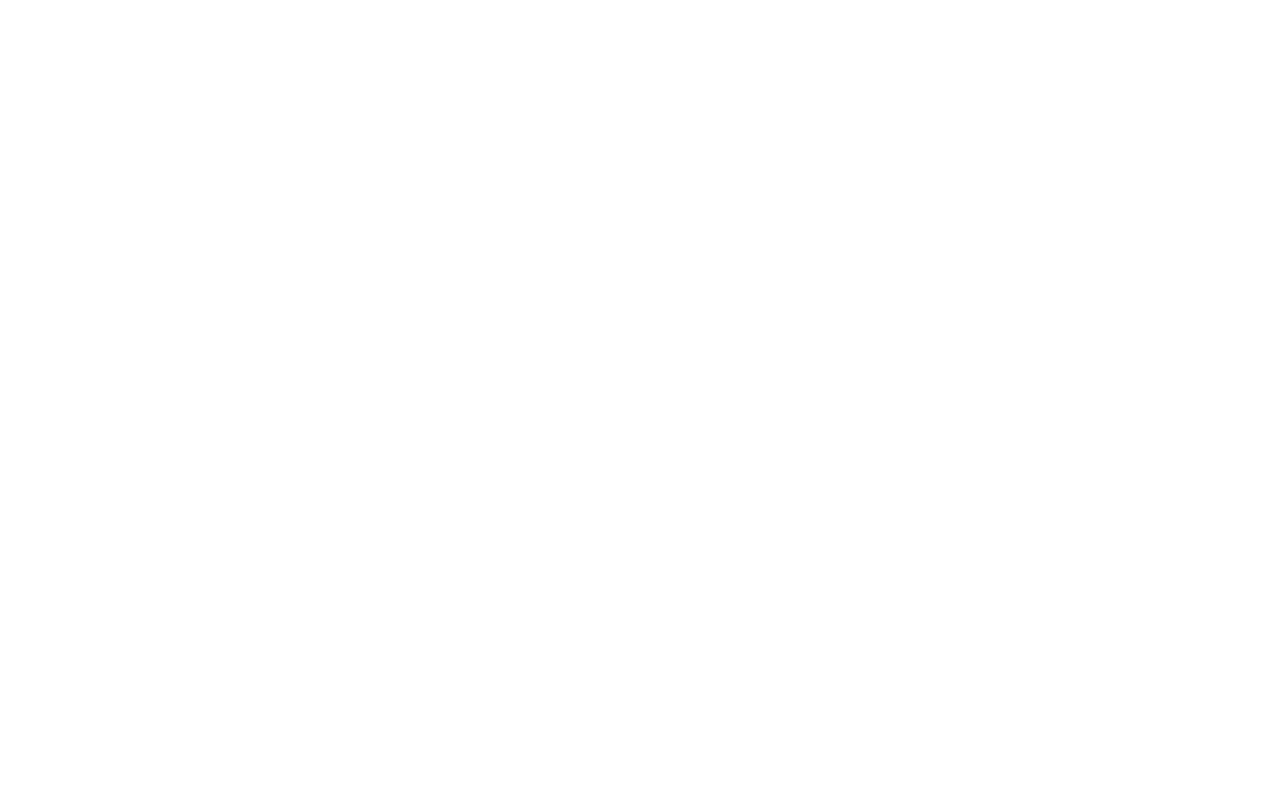
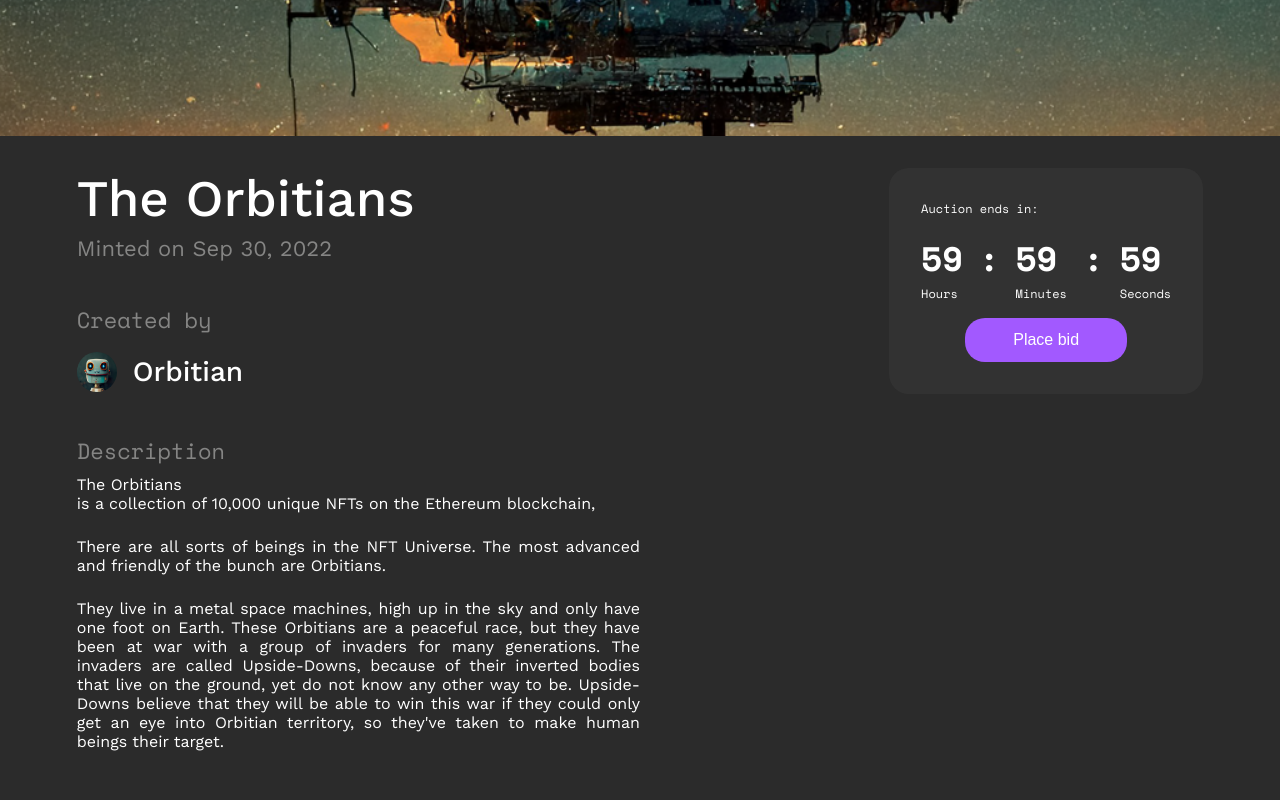
Before and after one commit to ibrohimmath/Marketplace-team, a React (Vite) app: page /nft in a window 1280 px wide. Before the commit this address had no page. Shown: the part 520-1320 px from the top of the page. Before the commit the page ends 800 px from the top, so only its background shows below. Built offline with nearby package versions, Linux system fonts and the light colour scheme.

Commit message:
added nft page Info component

```diff
--- a/src/App.jsx
+++ b/src/App.jsx
@@ -7,6 +7,7 @@
 import Rankings from "./pages/rankings";
 import ConnectWallet from "./pages/connect_wallet";
 import Artist from "./pages/artist";
+import NftPage from "./pages/nft";
 
 import "./components/styles/global.scss";
 
@@ -35,6 +36,10 @@
     path: "artist",
     element: <Artist />,
   },
+  {
+    path: "nft",
+    element: <NftPage />,
+  },
 ]);
 
 function App() {
--- /dev/null
+++ b/src/components/NftPageInfo/index.jsx
@@ -0,0 +1,157 @@
+import clsx from "clsx";
+import Container from "../Container";
+import {
+  H1,
+  H2,
+  H3,
+  H4,
+  H5,
+  Base,
+  Caption,
+  FontFamily,
+  Boldness,
+} from "../Typography";
+import { Button, Type, Size } from "../Button";
+import { ImgSquare } from "../Img";
+
+import happySrc from "../../assets/rusty.png";
+import cn from "./style.module.scss";
+
+function NftPageInfo({ style }) {
+  return (
+    <Container>
+      <div className={clsx(cn["nft-page__info"])} style={style}>
+        <div className={clsx(cn["page-info-head__grid"])}>
+          <div className={clsx(cn["grid_a"])}>
+            <H2 fontFamily={FontFamily.secondary} boldness={Boldness.semibold}>
+              The Orbitians
+            </H2>
+            <H5
+              fontFamily={FontFamily.secondary}
+              boldness={Boldness.normal}
+              style={{ marginTop: "0.5rem", color: "#858584" }}
+            >
+              Minted on Sep 30, 2022
+            </H5>
+          </div>
+          <div className={clsx(cn["grid_c"])}>
+            <H5
+              fontFamily={FontFamily.primary}
+              boldness={Boldness.normal}
+              style={{ marginTop: "1rem", color: "#858584" }}
+            >
+              Created by
+            </H5>
+            <div
+              style={{
+                marginTop: "1rem",
+                display: "flex",
+                alignItems: "center",
+                gap: "1rem",
+              }}
+            >
+              <ImgSquare
+                src={happySrc}
+                style={{ width: "2.5rem", height: "2.5rem" }}
+              />
+              <H4
+                fontFamily={FontFamily.secondary}
+                boldness={Boldness.semibold}
+              >
+                Orbitian
+              </H4>
+            </div>
+          </div>
+          <div className={clsx(cn["grid_b"])}>
+            <div className={clsx(cn["timer-block"])}>
+              <Caption
+                fontFamily={FontFamily.primary}
+                boldness={Boldness.semibold}
+              >
+                Auction ends in:
+              </Caption>
+              <div className={clsx(cn["flex"])}>
+                <div className={clsx(cn["flex-col"])}>
+                  <H3 fontFamily={FontFamily.primary} boldness={Boldness.bold}>
+                    59
+                  </H3>
+                  <Caption fontFamily={FontFamily.primary}>Hours</Caption>
+                </div>
+                <div className={clsx(cn["flex-col"])}>
+                  <H3 fontFamily={FontFamily.primary} boldness={Boldness.bold}>
+                    :
+                  </H3>
+                </div>
+                <div className={clsx(cn["flex-col"])}>
+                  <H3 fontFamily={FontFamily.primary} boldness={Boldness.bold}>
+                    59
+                  </H3>
+                  <Caption fontFamily={FontFamily.primary}>Minutes</Caption>
+                </div>
+                <div className={clsx(cn["flex-col"])}>
+                  <H3 fontFamily={FontFamily.primary} boldness={Boldness.bold}>
+                    :
+                  </H3>
+                </div>
+                <div className={clsx(cn["flex-col"])}>
+                  <H3 fontFamily={FontFamily.primary} boldness={Boldness.bold}>
+                    59
+                  </H3>
+                  <Caption fontFamily={FontFamily.primary}>Seconds</Caption>
+                </div>
+              </div>
+              <Button
+                type={Type.primary}
+                size={Size.md}
+                text="Place bid"
+                style={{ margin: "auto", marginTop: "1rem", display: "block" }}
+              />
+            </div>
+          </div>
+        </div>
+        <div className={clsx(cn["nft-page__desription"])}>
+          <H5
+            fontFamily={FontFamily.primary}
+            boldness={Boldness.normal}
+            style={{ marginTop: "2.5rem", color: "#858584" }}
+          >
+            Description
+          </H5>
+
+          <Base
+            fontFamily={FontFamily.secondary}
+            boldness={Boldness.normal}
+            style={{ marginTop: "0.5rem", textAlign: "justify" }}
+          >
+            The Orbitians <br /> is a collection of 10,000 unique NFTs on the
+            Ethereum blockchain,
+          </Base>
+          <Base
+            fontFamily={FontFamily.secondary}
+            boldness={Boldness.normal}
+            style={{ marginTop: "1.5rem", textAlign: "justify" }}
+          >
+            There are all sorts of beings in the NFT Universe. The most advanced
+            and friendly of the bunch are Orbitians.
+          </Base>
+          <Base
+            fontFamily={FontFamily.secondary}
+            boldness={Boldness.normal}
+            style={{ marginTop: "1.5rem", textAlign: "justify" }}
+          >
+            They live in a metal space machines, high up in the sky and only
+            have one foot on Earth. These Orbitians are a peaceful race, but
+            they have been at war with a group of invaders for many generations.
+            The invaders are called Upside-Downs, because of their inverted
+            bodies that live on the ground, yet do not know any other way to be.
+            Upside-Downs believe that they will be able to win this war if they
+            could only get an eye into Orbitian territory, so they've taken to
+            make human beings their target.
+          </Base>
+        </div>
+      </div>
+    </Container>
+  );
+}
+
+export default NftPageInfo;
--- /dev/null
+++ b/src/components/NftPageInfo/style.module.scss
@@ -0,0 +1,58 @@
+.nft-page__info {
+  padding: 2rem 0;
+}
+.timer-block {
+  height: 100%;
+  width: fit-content;
+  border-radius: 20px;
+  background: #3b3b3b80;
+  max-width: 100vw;
+  padding: 2rem;
+}
+.flex {
+  margin-top: 1rem;
+  display: flex;
+  justify-content: space-between;
+  align-items: start;
+  gap: 1rem;
+}
+.flex-col {
+  display: flex;
+  flex-direction: column;
+  justify-content: center;
+  align-items: start;
+  gap: 0.1rem;
+}
+.page-info-head__grid {
+  display: grid;
+  grid-template-areas:
+    "a b"
+    "c b";
+  @media (max-width: 640px) {
+    grid-template-areas:
+      "a"
+      "b"
+      "c";
+  }
+  gap: 1.5rem;
+}
+.grid_a {
+  grid-area: a;
+}
+.grid_b {
+  grid-area: b;
+  display: flex;
+  justify-content: flex-end;
+  @media (max-width: 640px) {
+    display: block;
+  }
+}
+.grid_c {
+  grid-area: c;
+}
+.nft-page__desription {
+  width: 50%;
+  @media (max-width: 640px) {
+    width: 100%;
+  }
+}
--- /dev/null
+++ b/src/pages/nft/index.jsx
@@ -0,0 +1,21 @@
+import clsx from "clsx";
+import Layout from "../../components/Layout";
+import { ImgFull } from "../../components/Img";
+import NftPageInfo from "../../components/NftPageInfo";
+
+import showcaseSrc from "../../assets/nft_showcase.png";
+import cn from "./style.module.scss";
+
+function NftPage() {
+  return (
+    <Layout>
+      <ImgFull
+        src={showcaseSrc}
+        style={{ width: "100%", height: "35rem", borderRadius: "0" }}
+      />
+      <NftPageInfo />
+    </Layout>
+  );
+}
+
+export default NftPage;
```
Also changed, not shown: src/assets/nft_showcase.png (added), src/pages/nft/style.module.scss (added).
